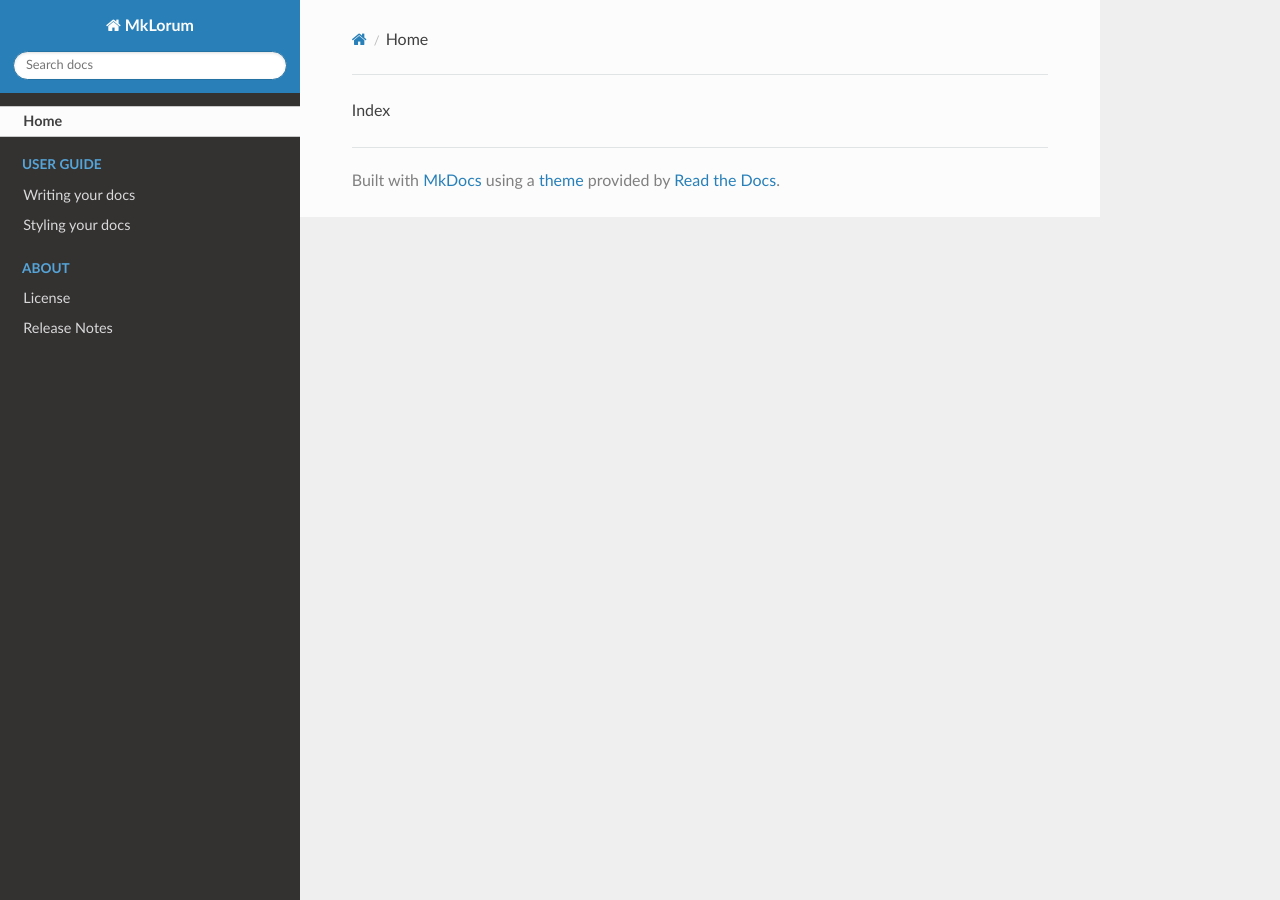
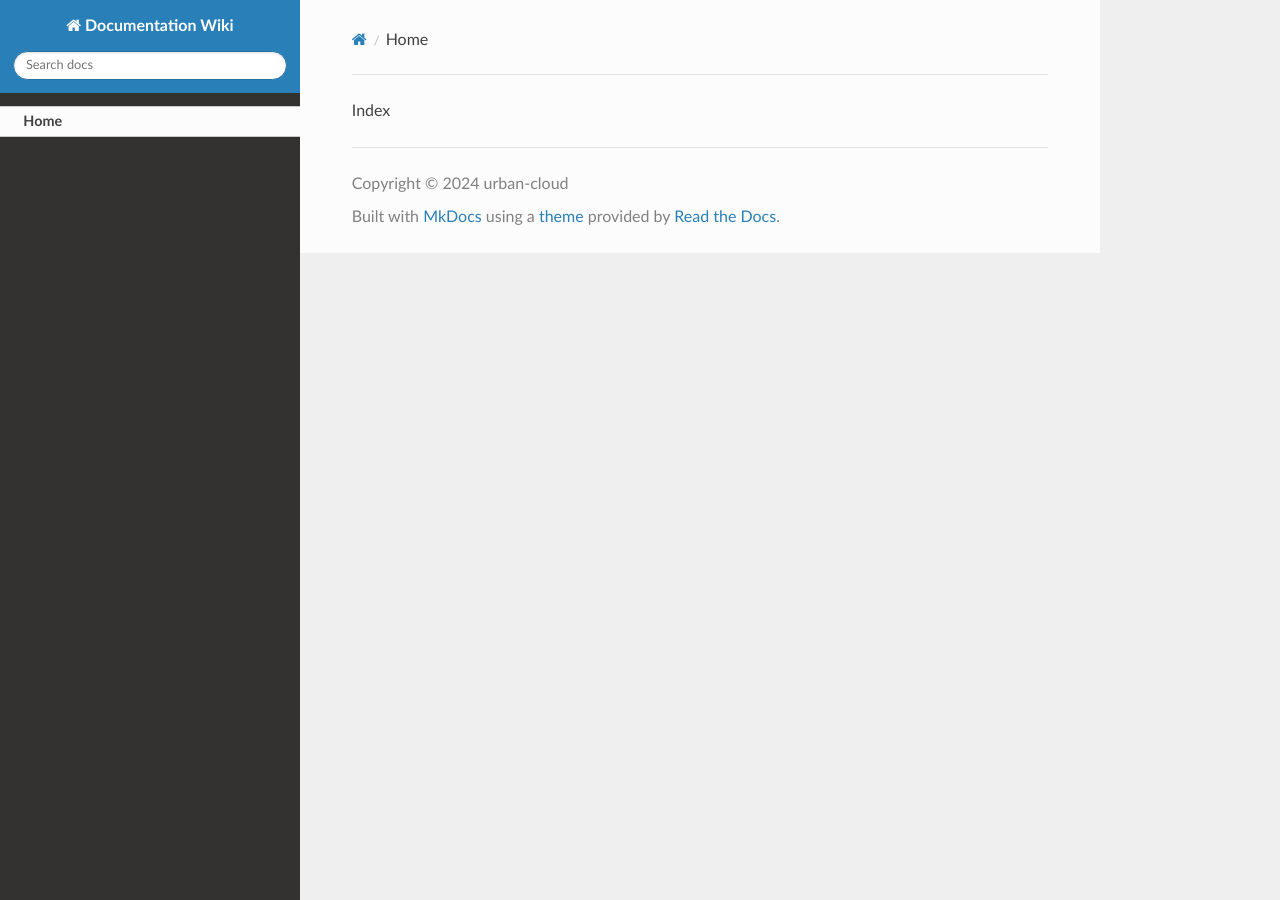
Before and after one commit to nativecloudclass/urban-cloud, an MkDocs documentation site: the page built from docs/index.md, in a window 1280 px wide. Built offline with MkDocs 1.6.1, drawn with Linux system fonts in a browser that asks for light colours; nearby versions of some CDN libraries.

Commit message:
Update mkdocs.yml

```diff
--- a/mkdocs.yml
+++ b/mkdocs.yml
@@ -1,14 +1,17 @@
-site_name: MkLorum
-site_url: https://example.com/
+site_name: Documentation Wiki
+
+theme:
+  name: material
+  logo: assets/logo.svg
+extra_css:
+  - stylesheets/extra.css
+extra:
+  generator: false
+copyright: Copyright &copy; 2024 urban-cloud
 
 nav:
-  - Home: 'index.md'
-  - 'User Guide':
-    - 'Writing your docs': 'writing-your-docs.md'
-    - 'Styling your docs': 'styling-your-docs.md'
-  - About:
-    - 'License': 'license.md'
-    - 'Release Notes': 'release-notes.md'
+  - Home: "index.md"
+
 
 theme:
   name: readthedocs
```
